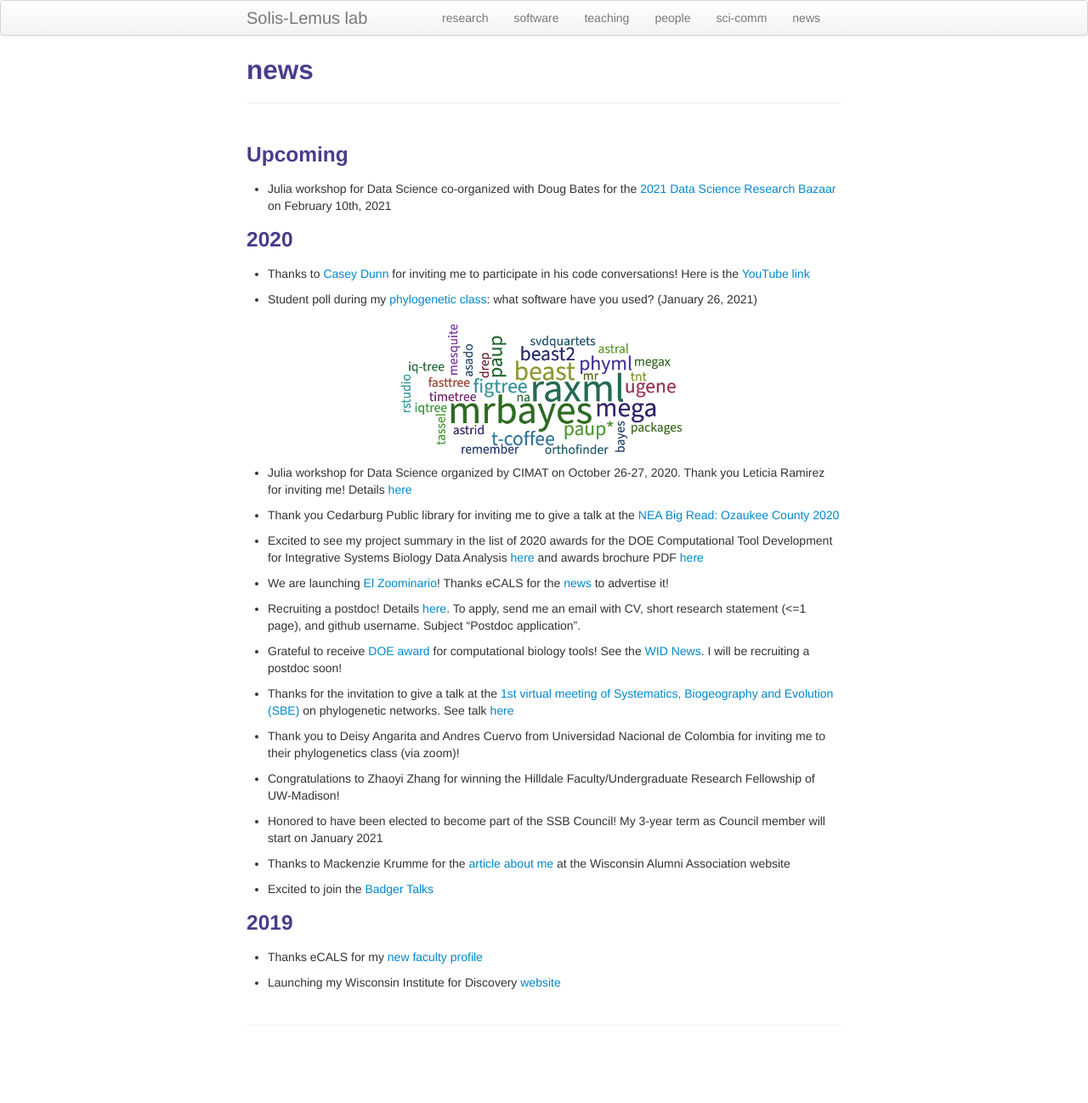
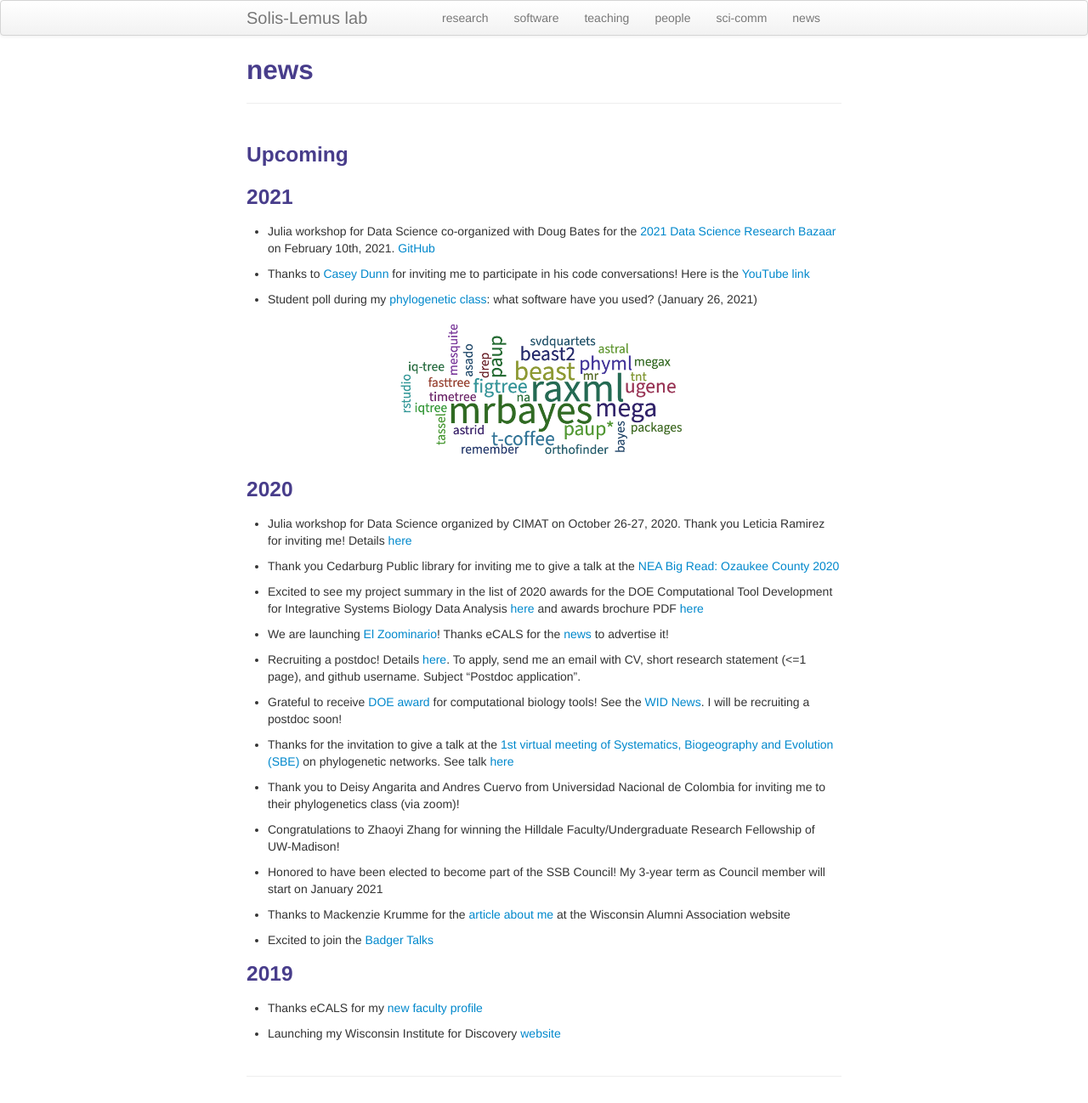
Before and after one commit to solislemuslab/solislemuslab.github.io, a Jekyll site: the page built from pages/news.md, in a window 1280 px wide. Shown: the whole page at 85% size. Built offline with Jekyll 4.4.1, drawn with Linux system fonts in a browser that asks for light colours; before the commit the page ends 1238 px from its top, so only the background shows below that.

Commit message:
added julia workshop

```diff
--- a/pages/news.md
+++ b/pages/news.md
@@ -6,15 +6,18 @@
 
 ### Upcoming
 
-- Julia workshop for Data Science co-organized with Doug Bates for the [2021 Data Science Research Bazaar](https://datascience.wisc.edu/data-science-research-bazaar/) on February 10th, 2021
 
-### 2020
+### 2021
+
+- Julia workshop for Data Science co-organized with Doug Bates for the [2021 Data Science Research Bazaar](https://datascience.wisc.edu/data-science-research-bazaar/) on February 10th, 2021. [GitHub](https://github.com/crsl4/julia-workshop)
 
 - Thanks to [Casey Dunn](http://dunnlab.org/) for inviting me to participate in his code conversations! Here is the [YouTube link](https://www.youtube.com/watch?v=Byhc0tksgSk)
 
 - Student poll during my [phylogenetic class](https://github.com/crsl4/phylogenetics-class): what software have you used? (January 26, 2021)
 
 <div style="text-align:center"><img src="../assets/pics/poll2021.png" width="350"/></div>
+
+### 2020
 
 - Julia workshop for Data Science organized by CIMAT on October 26-27, 2020. Thank you Leticia Ramirez for inviting me! Details [here](http://mcd.eventos.cimat.mx/)
 
```
Also changed, not shown: pages/teaching.md (+3 -1 lines).
